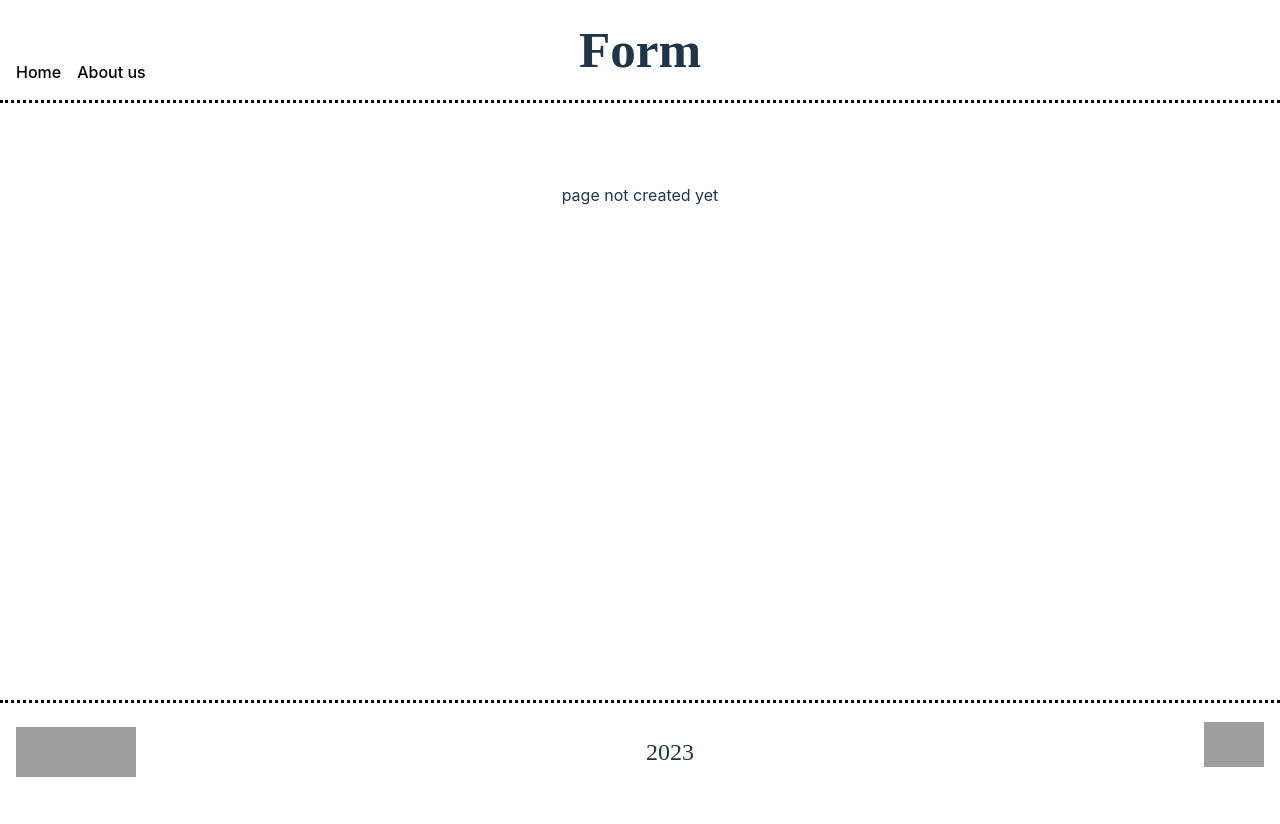
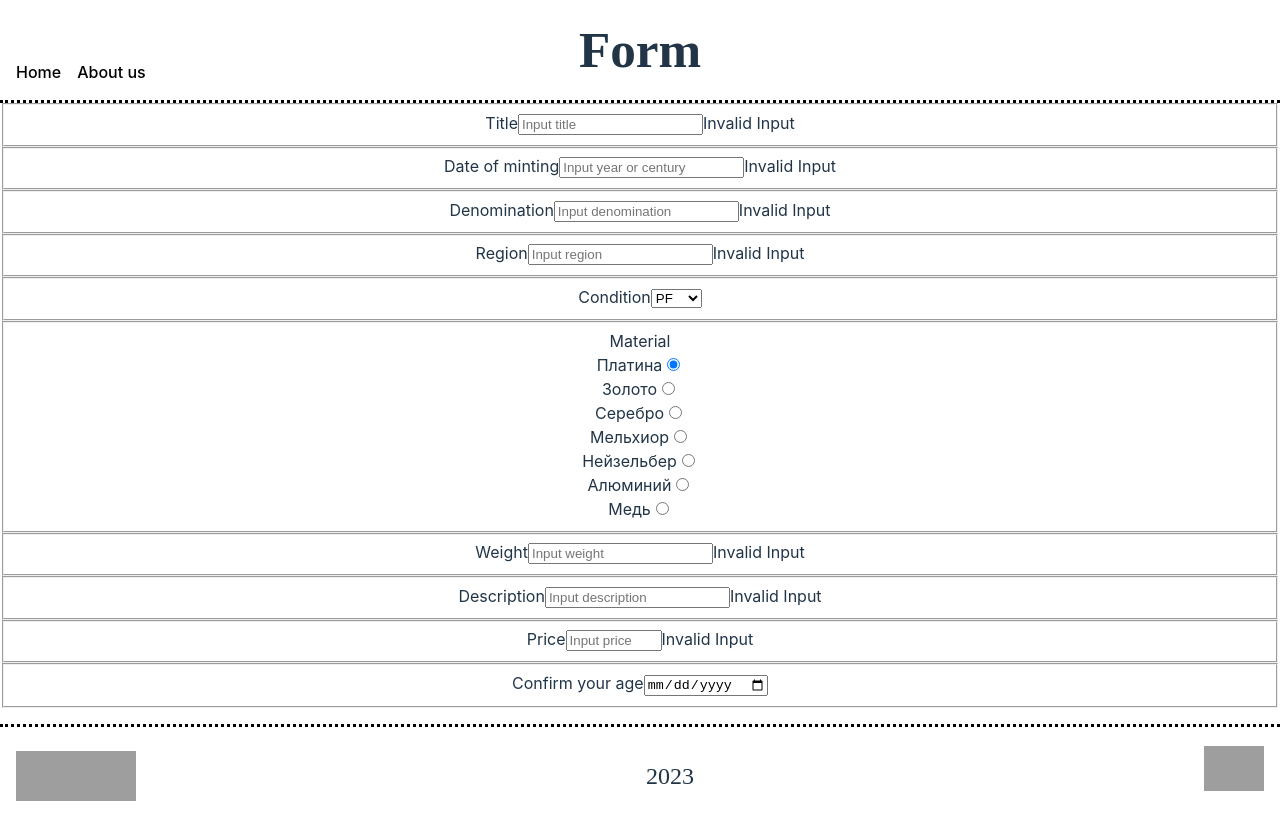
Before and after one commit to NRG-Spirit/rsschool-react-2023q1, a React (Vite) app: page /form in a window 1280 px wide. Before the commit the page ends 800 px from the top, so only its background shows below. Built offline with nearby package versions, Linux system fonts and the light colour scheme; grey boxes are pictures that could not be loaded; a web font is replaced by a local one.

Commit message:
feat: add inputs to form

```diff
--- /dev/null
+++ b/src/components/Form/Form.tsx
@@ -0,0 +1,180 @@
+import React from 'react';
+import './Form.css';
+import { ICard } from '../../interfaces';
+
+interface IProps {
+  addCard: (card: ICard) => void;
+  id: number;
+}
+
+class Form extends React.Component<IProps> {
+  form: React.RefObject<HTMLFormElement>;
+  titleInput: React.RefObject<HTMLInputElement>;
+  yearInput: React.RefObject<HTMLInputElement>;
+  denominationInput: React.RefObject<HTMLInputElement>;
+  regionInput: React.RefObject<HTMLInputElement>;
+  weightInput: React.RefObject<HTMLInputElement>;
+  descriptionInput: React.RefObject<HTMLInputElement>;
+  priceInput: React.RefObject<HTMLInputElement>;
+  constructor(props: IProps) {
+    super(props);
+    this.form = React.createRef() as React.RefObject<HTMLFormElement>;
+    this.titleInput = React.createRef();
+    this.yearInput = React.createRef();
+    this.denominationInput = React.createRef();
+    this.regionInput = React.createRef();
+    this.weightInput = React.createRef();
+    this.descriptionInput = React.createRef();
+    this.priceInput = React.createRef();
+  }
+  render() {
+    console.log(this.form.current?.checkValidity);
+    return (
+      <form className="form" ref={this.form}>
+        <fieldset>
+          <label className="form__label">Title</label>
+          <input
+            className="form__input form__input_title"
+            type="text"
+            placeholder="Input title"
+            ref={this.titleInput}
+            required={true}
+          />
+          <span>Invalid Input</span>
+        </fieldset>
+        <fieldset>
+          <label className="form__label">Date of minting</label>
+          <input
+            className="form__input form__input_year"
+            type="text"
+            placeholder="Input year or century"
+            ref={this.yearInput}
+            required={false}
+          />
+          <span>Invalid Input</span>
+        </fieldset>
+        <fieldset>
+          <label className="form__label">Denomination</label>
+          <input
+            className="form__input form__input_denomination"
+            type="text"
+            placeholder="Input denomination"
+            ref={this.denominationInput}
+            required={true}
+          />
+          <span>Invalid Input</span>
+        </fieldset>
+        <fieldset>
+          <label className="form__label">Region</label>
+          <input
+            className="form__input form__input_region"
+            type="text"
+            placeholder="Input region"
+            ref={this.regionInput}
+            required={true}
+          />
+          <span>Invalid Input</span>
+        </fieldset>
+        <fieldset>
+          <label className="form__label">Condition</label>
+          <select name="location">
+            <option value="PF">PF</option>
+            <option value="PL">PL</option>
+            <option value="BU">BU</option>
+            <option value="UNC">UNC</option>
+            <option value="AU+">AU+</option>
+            <option value="AU">AU</option>
+            <option value="XF+">XF+</option>
+            <option value="XF">XF</option>
+            <option value="VF+">VF+</option>
+            <option value="VF">VF</option>
+            <option value="F">F</option>
+            <option value="VG">VG</option>
+            <option value="G">G</option>
+            <option value="AG">AG</option>
+            <option value="FA">FA</option>
+            <option value="PR">PR</option>
+          </select>
+        </fieldset>
+        <fieldset>
+          <label className="form__label">Material</label>
+          <div className="fieldset_type_radio">
+            <div className="form__input_radio">
+              <label className="form__label">Платина</label>
+              <input
+                type="radio"
+                className="form__input"
+                value="платина"
+                name="material"
+                defaultChecked
+              />
+            </div>
+            <div className="form__input_radio">
+              <label className="form__label">Золото</label>
+              <input type="radio" className="form__input" value="золото" name="material" />
+            </div>
+            <div className="form__input_radio">
+              <label className="form__label">Серебро</label>
+              <input type="radio" className="form__input" value="серебро" name="material" />
+            </div>
+            <div className="form__input_radio">
+              <label className="form__label">Мельхиор</label>
+              <input type="radio" className="form__input" value="мельхиор" name="material" />
+            </div>
+            <div className="form__input_radio">
+              <label className="form__label">Нейзельбер</label>
+              <input type="radio" className="form__input" value="нейзельбер" name="material" />
+            </div>
+            <div className="form__input_radio">
+              <label className="form__label">Алюминий</label>
+              <input type="radio" className="form__input" value="алюминий" name="material" />
+            </div>
+            <div className="form__input_radio">
+              <label className="form__label">Медь</label>
+              <input type="radio" className="form__input" value="медь" name="material" />
+            </div>
+          </div>
+        </fieldset>
+        <fieldset>
+          <label className="form__label">Weight</label>
+          <input
+            className="form__input form__input_title"
+            type="text"
+            placeholder="Input weight"
+            ref={this.weightInput}
+            required={true}
+          />
+          <span>Invalid Input</span>
+        </fieldset>
+        <fieldset>
+          <label className="form__label">Description</label>
+          <input
+            className="form__input form__input_title"
+            type="text"
+            placeholder="Input description"
+            ref={this.descriptionInput}
+            required={true}
+          />
+          <span>Invalid Input</span>
+        </fieldset>
+        <fieldset>
+          <label className="form__label">Price</label>
+          <input
+            className="form__input form__input_type_price"
+            type="number"
+            min="0"
+            max="1000000"
+            placeholder="Input price"
+            ref={this.priceInput}
+          />
+          <span>Invalid Input</span>
+        </fieldset>
+        <fieldset>
+          <label className="form__label">Confirm your age</label>
+          <input type="date" className="form__input" placeholder="Input date" />
+        </fieldset>
+      </form>
+    );
+  }
+}
+export default Form;
--- a/src/data/db.json
+++ b/src/data/db.json
@@ -4,7 +4,6 @@
       "id": 1,
       "title": "Шреккенбергер",
       "year": "1507",
-      "sortingYear": 1507,
       "denomination": "1",
       "region": "Саксония",
       "condition": "XF",
@@ -21,7 +20,6 @@
       "id": 2,
       "title": "Карбованец",
       "year": "1996",
-      "sortingYear": 1996,
       "denomination": "2000000",
       "region": "Украина",
       "condition": "UNC",
@@ -38,7 +36,6 @@
       "id": 3,
       "title": "Денарий",
       "year": "138-161",
-      "sortingYear": 138,
       "denomination": "1",
       "region": "Рим",
       "condition": "VF+",
@@ -55,7 +52,6 @@
       "id": 4,
       "title": "Доллар",
       "year": "1798",
-      "sortingYear": 1798,
       "denomination": "1 (100 центов)",
       "region": "США",
       "condition": "VG",
@@ -72,7 +68,6 @@
       "id": 5,
       "title": "Гривна",
       "year": "2012",
-      "sortingYear": 2012,
       "denomination": "20",
       "region": "Украина",
       "condition": "UNC",
@@ -89,7 +84,6 @@
       "id": 6,
       "title": "Гривна",
       "year": "2016",
-      "sortingYear": 2016,
       "denomination": "5",
       "region": "Украина",
       "condition": "UNC",
@@ -107,7 +101,6 @@
       "id": 16,
       "title": "Лира",
       "year": "1974",
-      "sortingYear": 1974,
       "denomination": "1",
       "region": "Ватикан",
       "condition": "AU",
@@ -124,7 +117,6 @@
       "id": 17,
       "title": "Пенс",
       "year": "2017",
-      "sortingYear": 2017,
       "denomination": "50",
       "region": "Гибралтар",
       "condition": "AU",
@@ -141,7 +133,6 @@
       "id": 18,
       "title": "Доллар",
       "year": "1849-1854",
-      "sortingYear": 1849,
       "denomination": "1",
       "region": "США",
       "condition": "AU",
@@ -158,7 +149,6 @@
       "id": 19,
       "title": "Пенни",
       "year": "1659",
-      "sortingYear": 1659,
       "denomination": "1",
       "region": "США",
       "condition": "AU",
@@ -175,7 +165,6 @@
       "id": 24,
       "title": "Марка",
       "year": "1876",
-      "sortingYear": 1876,
       "denomination": "20",
       "region": "Саксония",
       "condition": "XF+",
@@ -192,7 +181,6 @@
       "id": 25,
       "title": "Марка",
       "year": "1872",
-      "sortingYear": 1872,
       "denomination": "20",
       "region": "Саксония",
       "condition": "XF+",
@@ -209,7 +197,6 @@
       "id": 26,
       "title": "Доллар",
       "year": "2022",
-      "sortingYear": 2022,
       "denomination": "5",
       "region": "США",
       "condition": "PL",
@@ -226,7 +213,6 @@
       "id": 27,
       "title": "Доллар",
       "year": "2022",
-      "sortingYear": 2022,
       "denomination": "100",
       "region": "США",
       "condition": "PF",
@@ -243,8 +229,7 @@
       "id": 28,
       "title": "Доллар",
       "year": "2022",
-      "sortingYear": 2022,
-      "denomination": "1",
+       "denomination": "1",
       "region": "США",
       "condition": "BU",
       "material": "серебро",
@@ -260,7 +245,6 @@
       "id": 29,
       "title": "Доллар",
       "year": "2011",
-      "sortingYear": 2011,
       "denomination": "1",
       "region": "США",
       "condition": "BU",
@@ -277,7 +261,6 @@
       "id": 30,
       "title": "Аурей",
       "year": "43 до н.э.- 2 н.э.",
-      "sortingYear": -43,
       "denomination": "1",
       "region": "Рим",
       "condition": "XF",
@@ -294,7 +277,6 @@
       "id": 31,
       "title": "Аурей",
       "year": "163-169",
-      "sortingYear": 163,
       "denomination": "1",
       "region": "Рим",
       "condition": "XF+",
@@ -311,7 +293,6 @@
       "id": 32,
       "title": "Аурей",
       "year": "37-41",
-      "sortingYear": 37,
       "denomination": "1",
       "region": "Рим",
       "condition": "XF+",
@@ -328,7 +309,6 @@
       "id": 33,
       "title": "Аурей",
       "year": "68-69",
-      "sortingYear": 68,
       "denomination": "1",
       "region": "Рим",
       "condition": "XF",
@@ -345,7 +325,6 @@
       "id": 35,
       "title": "Денарий",
       "year": "140-161",
-      "sortingYear": 140,
       "denomination": "1",
       "region": "Рим",
       "condition": "VF",
@@ -362,7 +341,6 @@
       "id": 36,
       "title": "Сольдо",
       "year": "1868",
-      "sortingYear": 1868,
       "denomination": "10",
       "region": "Ватикан",
       "condition": "F",
@@ -379,8 +357,7 @@
       "id": 37,
       "title": "Фунт",
       "year": "2021",
-      "sortingYear": 2021,
-      "denomination": "1",
+       "denomination": "1",
       "region": "Гибралтар",
       "condition": "UNC",
       "material": "серебро",
@@ -396,7 +373,6 @@
       "id": 38,
       "title": "Фунт",
       "year": "2018",
-      "sortingYear": 2018,
       "denomination": "1",
       "region": "Гибралтар",
       "condition": "UNC",
@@ -413,8 +389,7 @@
       "id": 39,
       "title": "Фунт",
       "year": "2021",
-      "sortingYear": 2021,
-      "denomination": "2",
+       "denomination": "2",
       "region": "Гибралтар",
       "condition": "AU+",
       "material": "серебро",
@@ -430,7 +405,6 @@
       "id": 40,
       "title": "Гривна",
       "year": "2008",
-      "sortingYear": 2008,
       "denomination": "50",
       "region": "Украина",
       "condition": "PL",
@@ -447,7 +421,6 @@
       "id": 41,
       "title": "Гривна",
       "year": "2018",
-      "sortingYear": 2018,
       "denomination": "20",
       "region": "Украина",
       "condition": "PL",
--- a/src/interfaces.ts
+++ b/src/interfaces.ts
@@ -2,7 +2,6 @@ export interface ICard {
   id: number;
   title: string;
   year: string;
-  sortingYear: number;
   denomination: string;
   region: string;
   condition: string;
--- a/src/pages/FormPage/FormPage.tsx
+++ b/src/pages/FormPage/FormPage.tsx
@@ -1,13 +1,25 @@
 import React from 'react';
 import Header from '../../components/Header/Header';
 import './FormPage.css';
+import CardsList from '../../components/CardsList/CardsList';
+import Form from '../../components/Form/Form';
+import { ICard } from '../../interfaces';
 
 class FormPage extends React.Component {
+  state = {
+    activeCards: [] as ICard[],
+  };
+  addCard(card: ICard) {
+    const newState = this.state;
+    newState.activeCards = newState.activeCards.concat(card);
+    this.setState(newState);
+  }
   render() {
     return (
       <div className="form-page">
         <Header title={'Form'} />
-        <div className="form-page_main">page not created yet</div>
+        <Form addCard={this.addCard.bind(this)} id={this.state.activeCards.length + 1} />
+        <CardsList cards={this.state.activeCards} />
       </div>
     );
   }
```
Also changed, not shown: src/components/Form/Form.css (added).
